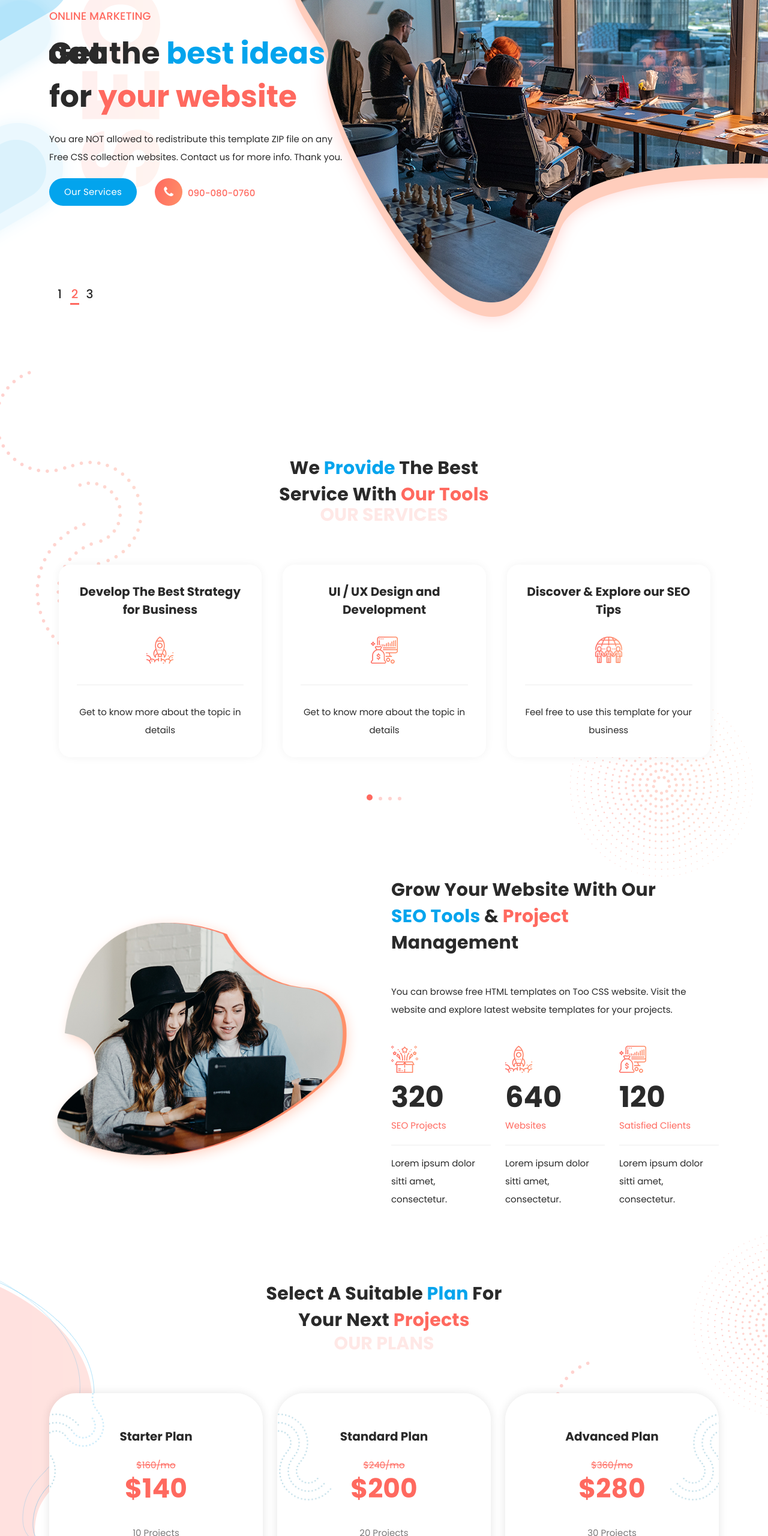
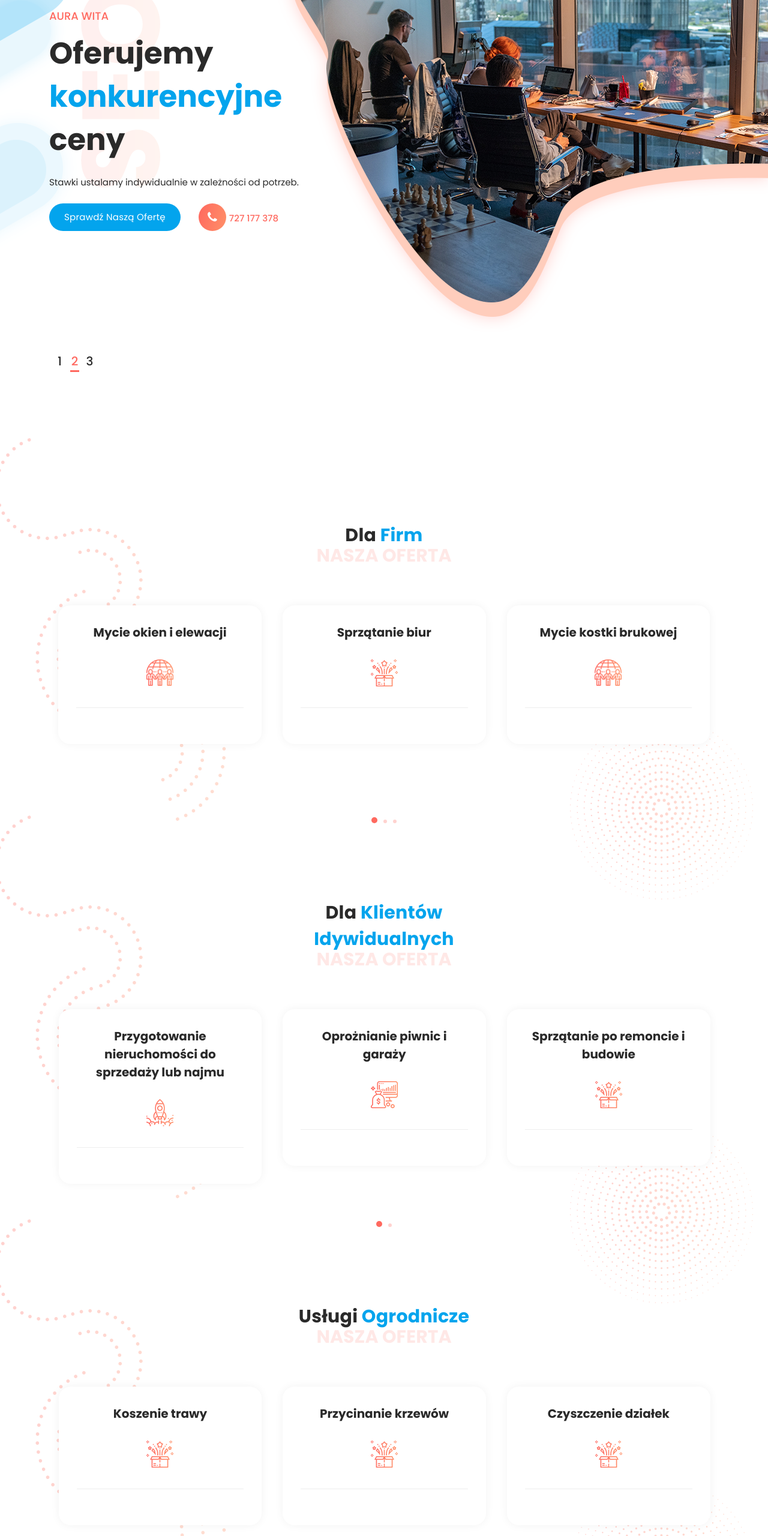
Before and after one commit to najmadd/strona_aura, a plain HTML site: page index.html in a window 1280 px wide. Shown: the part 220-2780 px from the top of the page at 60% size. Drawn offline with Linux system fonts and the light colour scheme.

Commit message:
Add files via upload

```diff
--- a/index.html
+++ b/index.html
@@ -11,7 +11,7 @@
     <link rel="preconnect" href="https://fonts.gstatic.com">
     <link href="https://fonts.googleapis.com/css2?family=Poppins:wght@100;200;300;400;500;600;700;800;900&display=swap" rel="stylesheet">
 
-    <title>Onix Digital Marketing HTML5 Template</title>
+    <title>Aura Firma Sprzątająca</title>
 
     <!-- Bootstrap core CSS -->
     <link href="vendor/bootstrap/css/bootstrap.min.css" rel="stylesheet">
@@ -59,14 +59,17 @@ https://templatemo.com/tm-565-onix-digital
             <!-- ***** Logo End ***** -->
             <!-- ***** Menu Start ***** -->
             <ul class="nav">
-              <li class="scroll-to-section"><a href="#top" class="active">Home</a></li>
-              <li class="scroll-to-section"><a href="#services">Services</a></li>
-              <li class="scroll-to-section"><a href="#about">About</a></li>
-            <!-- -->
+              <li class="scroll-to-section"><a href="#top" class="active">Start</a></li>
+              <li class="scroll-to-section"><a href="#services">Oferta</a></li>
+              <li class="scroll-to-section"><a href="#about">O nas</a></li>
+            <!--
               <li class="scroll-to-section"><a href="#portfolio">Portfolio</a></li>
-              <li class="scroll-to-section"><a href="#video">Videos</a></li>
+            -->
+              <li class="scroll-to-section"><a href="#video">Filmy</a></li>
+              <!--
               <li class="scroll-to-section"><a href="#contact">Contact Us</a></li>
               <li class="scroll-to-section"><div class="main-red-button-hover"><a href="#contact">Contact Us Now</a></div></li>
+            -->
 
             </ul>
             <a class='menu-trigger'>
@@ -88,44 +91,47 @@ https://templatemo.com/tm-565-onix-digital
             <div class="col-lg-6 align-self-center">
               <div class="owl-carousel owl-banner">
                 <div class="item header-text">
-                  <h6>Welcome to Onix Digital</h6>
-                  <h2>aaaaaaaaaaaaaaaaaaa <em>your website</em> the best in <span>SEO</span>?</h2>
-                  <p>This is a professional looking HTML Bootstrap 5 website template brought to you by TemplateMo website.</p>
+                  <h6>Aura wita</h6>
+                  <h2> Usługi <em>czystościowe</em> z pełnym <span>profesjonalizmem</span></h2> <!--<em> - niebieskie, span - pomarancz-->
+                  <p>Mamy doświadczenie i rzetelnie realizujemy każde zlecenie.</p>
                   <div class="down-buttons">
                     <div class="main-blue-button-hover">
-                      <a href="#contact">Message Us Now</a>
+                      <a href="#services">Sprawdź naszą ofertę</a>
                     </div>
                     <div class="call-button">
-                      <a href="#"><i class="fa fa-phone"></i> 010-020-0340</a>
+                      <a href="tel:727177378"><i class="fa fa-phone"></i> 727 177 378</a>
+                    </div>
+                  </div>
+                  <p><a href="mailto:biuro@aura-siedlce.com">Send email</a></p>
+                </div>
+                <div class="item header-text">
+                  <h6>Aura wita</h6>
+                  <h2> Oferujemy <em>konkurencyjne</em> ceny</h2>
+                  <p> Stawki ustalamy indywidualnie w zależności od potrzeb.</p>
+                  <div class="down-buttons">
+                    <div class="main-blue-button-hover">
+                      <a href="#services">Sprawdź naszą ofertę</a>
+                    </div>
+                    <div class="call-button">
+                      <a href="tel:727177378"><i class="fa fa-phone"></i>727 177 378 </a>
                     </div>
                   </div>
                 </div>
+
                 <div class="item header-text">
-                  <h6>Online Marketing</h6>
-                  <h2>Get the <em>best ideas</em> for <span>your website</span></h2>
-                  <p>You are NOT allowed to redistribute this template ZIP file on any Free CSS collection websites. Contact us for more info. Thank you.</p>
+                  <h6>Aura wita</h6>
+                  <h2><em>Elastyczność</em> i <span>terminowość</span></h2>
+                  <p>Dopasowujemy zakres usług do Państwa potrzeb, a prace zawsze wykonujemy zgodnie z ustalonym harmonogramem.</p>
                   <div class="down-buttons">
                     <div class="main-blue-button-hover">
-                      <a href="#services">Our Services</a>
+                      <a href="#video">Zobacz nasze filmy</a>
                     </div>
                     <div class="call-button">
-                      <a href="#"><i class="fa fa-phone"></i> 090-080-0760</a>
+                      <a href="tel:727177378"><i class="fa fa-phone"></i> 727 177 378</a>
                     </div>
                   </div>
                 </div>
-                <div class="item header-text">
-                  <h6>Video Tutorials</h6>
-                  <h2>Watch <em>our videos</em> for your <span>projects</span></h2>
-                  <p>Please <a rel="nofollow" href="https://www.paypal.me/templatemo" target="_blank">support us</a> a little via PayPal if this digital marketing HTML template is useful for you. Thank you.</p>
-                  <div class="down-buttons">
-                    <div class="main-blue-button-hover">
-                      <a href="#video">Watch Videos</a>
-                    </div>
-                    <div class="call-button">
-                      <a href="#"><i class="fa fa-phone"></i> 050-040-0320</a>
-                    </div>
-                  </div>
-                </div>
+
               </div>
             </div>
           </div>
@@ -145,8 +151,8 @@ https://templatemo.com/tm-565-onix-digital
       <div class="row">
         <div class="col-lg-6 offset-lg-3">
           <div class="section-heading">
-            <h2>We <em>Provide</em> The Best Service With <span>Our Tools</span></h2>
-            <span>Our Services</span>
+            <h2>Dla <em>firm</em></h2>
+            <span>Nasza oferta</span>
           </div>
         </div>
       </div>
@@ -154,70 +160,149 @@ https://templatemo.com/tm-565-onix-digital
         <div class="col-lg-12">
           <div class="owl-carousel owl-services">
             <div class="item">
-              <h4>Learn More about our Guidelines</h4>
-              <div class="icon"><img src="assets/images/service-icon-01.png" alt=""></div>
-              <p>Feel free to use this template for your business</p>
+              <h4>Sprzątanie obiektów sportowych, handlowych i przemysłowych</h4>
+              <div class="icon"><img src="assets/images/service-icon-04.png" alt=""></div>
+              <p></p>
             </div>
             <div class="item">
-              <h4>Develop The Best Strategy for Business</h4>
-              <div class="icon"><img src="assets/images/service-icon-02.png" alt=""></div>
-              <p>Get to know more about the topic in details</p>
+              <h4>Mycie okien i elewacji</h4>
+              <div class="icon"><img src="assets/images/service-icon-04.png" alt=""></div>
+              <p></p>
             </div>
             <div class="item">
-              <h4>UI / UX Design and Development</h4>
-              <div class="icon"><img src="assets/images/service-icon-03.png" alt=""></div>
-              <p>Get to know more about the topic in details</p>
+              <h4>Sprzątanie biur</h4>
+              <div class="icon"><img src="assets/images/service-icon-01.png" alt=""></div>
+              <p></p>
             </div>
             <div class="item">
-              <h4>Discover &amp; Explore our SEO Tips</h4>
+              <h4>Mycie kostki brukowej</h4>
               <div class="icon"><img src="assets/images/service-icon-04.png" alt=""></div>
-              <p>Feel free to use this template for your business</p>
+              <p></p>
             </div>
             <div class="item">
-              <h4>Optimizing your websites for Speed</h4>
-              <div class="icon"><img src="assets/images/service-icon-01.png" alt=""></div>
-              <p>Get to know more about the topic in details</p>
+              <h4>Sprzątanie wspólnot mieszkaniowych</h4>
+              <div class="icon"><img src="assets/images/service-icon-02.png" alt=""></div>
+              <p></p>
             </div>
             <div class="item">
-              <h4>See The Strategy In The Market</h4>
-              <div class="icon"><img src="assets/images/service-icon-02.png" alt=""></div>
-              <p>Get to know more about the topic in details</p>
+              <h4>Mycie maszynowe posadzek</h4>
+              <div class="icon"><img src="assets/images/service-icon-04.png" alt=""></div>
+              <p></p>
             </div>
             <div class="item">
-              <h4>Best Content Ideas for your pages</h4>
+              <h4>Sprzątanie urzędów</h4>
               <div class="icon"><img src="assets/images/service-icon-03.png" alt=""></div>
-              <p>Feel free to use this template for your business</p>
+              <p></p>
             </div>
             <div class="item">
-              <h4>Optimizing Speed for your web pages</h4>
+              <h4>Sprzątanie placówek medycznych</h4>
               <div class="icon"><img src="assets/images/service-icon-04.png" alt=""></div>
-              <p>Get to know more about the topic in details</p>
+              <p></p>
+            </div>
+
+
+          </div>
+        </div>
+      </div>
+    </div>
+  </div>
+
+  <div id="services2" class="our-services section">
+    <div class="services-right-dec">
+      <img src="assets/images/services-right-dec.png" alt="">
+    </div>
+    <div class="container">
+      <div class="services-left-dec">
+        <img src="assets/images/services-left-dec.png" alt="">
+      </div>
+      <div class="row">
+        <div class="col-lg-6 offset-lg-3">
+          <div class="section-heading">
+            <h2>Dla <em>klientów idywidualnych</em></h2>
+            <span>Nasza oferta</span>
+          </div>
+        </div>
+      </div>
+      <div class="row">
+        <div class="col-lg-12">
+          <div class="owl-carousel owl-services">
+            <div class="item">
+              <h4>Sprzątanie domów i mieszkań</h4>
+              <div class="icon"><img src="assets/images/service-icon-01.png" alt=""></div>
+              <p></p>
             </div>
             <div class="item">
-              <h4>Accessibility for mobile viewing</h4>
-              <div class="icon"><img src="assets/images/service-icon-01.png" alt=""></div>
-              <p>Get to know more about the topic in details</p>
+              <h4>Przygotowanie nieruchomości do sprzedaży lub najmu</h4>
+              <div class="icon"><img src="assets/images/service-icon-02.png" alt=""></div>
+              <p></p>
             </div>
             <div class="item">
-              <h4>Content Ideas for your next project</h4>
-              <div class="icon"><img src="assets/images/service-icon-02.png" alt=""></div>
-              <p>Feel free to use this template for your business</p>
+              <h4>Oprożnianie piwnic i garaży</h4>
+              <div class="icon"><img src="assets/images/service-icon-03.png" alt=""></div>
+              <p></p>
             </div>
             <div class="item">
-              <h4>UI &amp; UX Design &amp; Development</h4>
-              <div class="icon"><img src="assets/images/service-icon-03.png" alt=""></div>
-              <p>Get to know more about the topic in details</p>
+              <h4>Sprzątanie po remoncie i budowie</h4>
+              <div class="icon"><img src="assets/images/service-icon-01.png" alt=""></div>
+              <p></p>
             </div>
             <div class="item">
-              <h4>Discover the digital marketing trend</h4>
+              <h4>Wywóz gabarytów</h4>
               <div class="icon"><img src="assets/images/service-icon-04.png" alt=""></div>
-              <p>Get to know more about the topic in details</p>
+              <p></p>
+            </div>
+
+          </div>
+        </div>
+      </div>
+    </div>
+  </div>
+
+  <div id="services3" class="our-services section">
+    <div class="services-right-dec">
+      <img src="assets/images/services-right-dec.png" alt="">
+    </div>
+    <div class="container">
+      <div class="services-left-dec">
+        <img src="assets/images/services-left-dec.png" alt="">
+      </div>
+      <div class="row">
+        <div class="col-lg-6 offset-lg-3">
+          <div class="section-heading">
+            <h2>Usługi <em>ogrodnicze</em></h2>
+            <span>Nasza oferta</span>
+          </div>
+        </div>
+      </div>
+      <div class="row">
+        <div class="col-lg-12">
+          <div class="owl-carousel owl-services">
+            <div class="item">
+              <h4>Sadzenie trawy z siewu i rolki</h4>
+              <div class="icon"><img src="assets/images/service-icon-01.png" alt=""></div>
+              <p></p>
+            </div>
+            <div class="item">
+              <h4>Koszenie trawy</h4>
+              <div class="icon"><img src="assets/images/service-icon-01.png" alt=""></div>
+              <p></p>
+            </div>
+            <div class="item">
+              <h4>Przycinanie krzewów</h4>
+              <div class="icon"><img src="assets/images/service-icon-01.png" alt=""></div>
+              <p></p>
+            </div>
+            <div class="item">
+              <h4>Czyszczenie działek</h4>
+              <div class="icon"><img src="assets/images/service-icon-01.png" alt=""></div>
+              <p></p>
             </div>
           </div>
         </div>
       </div>
     </div>
   </div>
+
 
   <div id="about" class="about-us section">
     <div class="container">
@@ -432,6 +517,7 @@ https://templatemo.com/tm-565-onix-digital
     </div>
   </div>
 -->
+  <!--
   <div id="pricing" class="pricing-tables">
     <div class="tables-left-dec">
       <img src="assets/images/tables-left-dec.png" alt="">
@@ -500,7 +586,7 @@ https://templatemo.com/tm-565-onix-digital
       </div>
     </div>
   </div>
-
+-->
 <!--
   <div id="subscribe" class="subscribe">
     <div class="container">
@@ -701,20 +787,19 @@ https://templatemo.com/tm-565-onix-digital
             <div class="logo">
               <a href="#"><img src="assets/images/logo.png" alt="Onix Digital TemplateMo"></a>
             </div>
-            <a href="#">info@company.com</a>
+            <a href="mailto:biuro@aura-siedlce.com">biuro@aura-siedlce.com</a>
             <ul>
               <li><a href="#"><i class="fa fa-facebook"></i></a></li>
-              <li><a href="#"><i class="fa fa-twitter"></i></a></li>
-              <li><a href="#"><i class="fa fa-behance"></i></a></li>
+              <li><a href="#"><i class="fa fa-youtube"></i></a></li>
               <li><a href="#"><i class="fa fa-instagram"></i></a></li>
             </ul>
           </div>
         </div>
         <div class="col-lg-3">
           <div class="services footer-item">
-            <h4>Services</h4>
+            <h4>Dane kontaktowe</h4>
             <ul>
-              <li><a href="#">SEO Development</a></li>
+              <li>nr tel. 727 177 378</li>
               <li><a href="#">Business Growth</a></li>
               <li><a href="#">Social Media Managment</a></li>
               <li><a href="#">Website Optimization</a></li>
@@ -742,16 +827,17 @@ https://templatemo.com/tm-565-onix-digital
             </form>
           </div>
         </div>
+
         <div class="col-lg-12">
           <div class="copyright">
-            <p>Copyright © 2021 Onix Digital Co., Ltd. All Rights Reserved.
-            <br>
-            Designed by <a rel="nofollow" href="https://templatemo.com" title="free CSS templates">TemplateMo</a></p>
+            <p>"Aura" Grażyna Borkowska</p>
           </div>
         </div>
       </div>
     </div>
   </footer>
+
+
 
 
   <!-- Scripts -->
```
